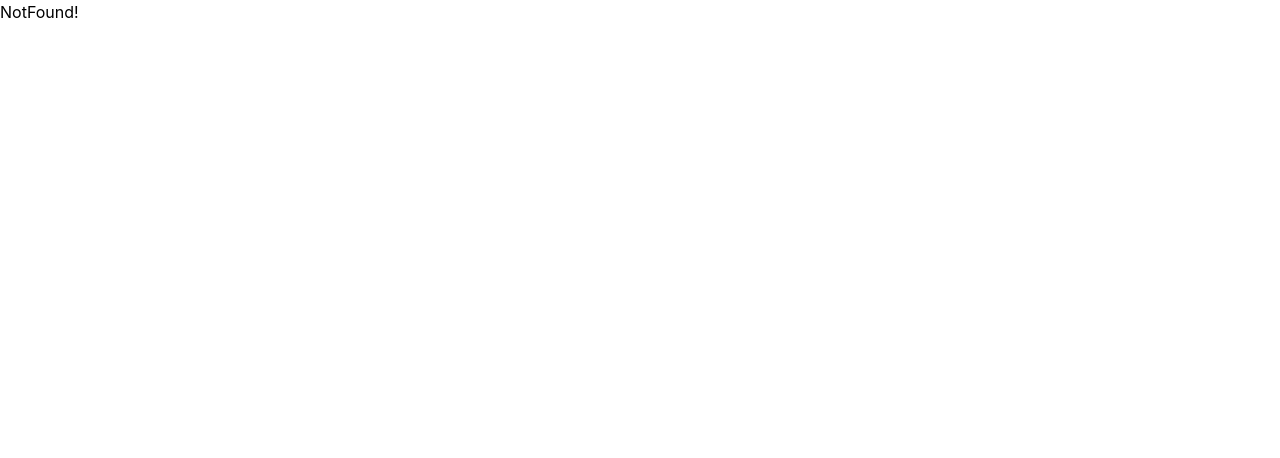
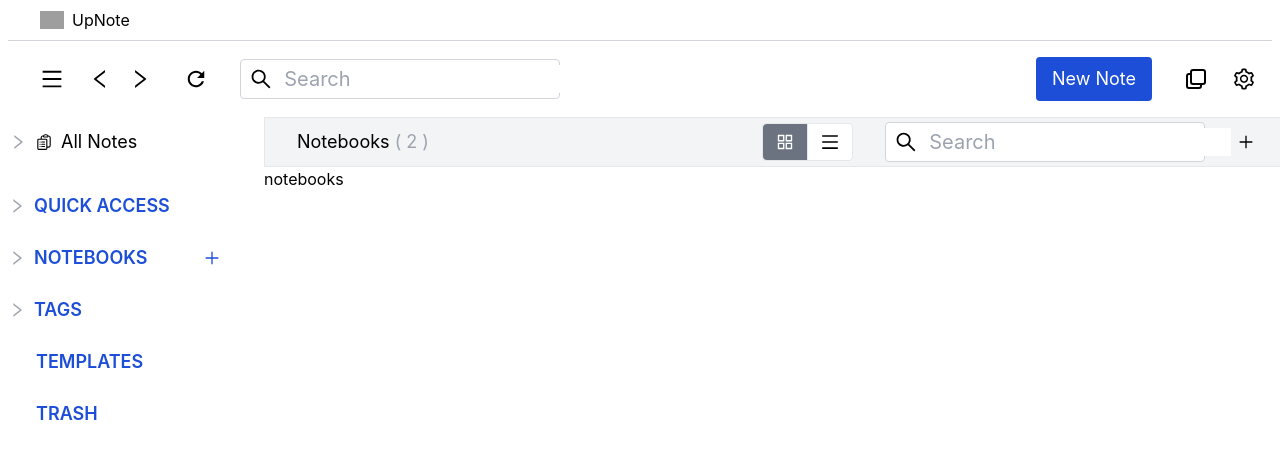
Before and after one commit to jelly12paw/UpNote_CloneCoding, a React (Create React App) app in the folder upnote/: page /lists in a window 1280 px wide. Before the commit this address had no page. Shown: the top 458 px of the page. Built offline with nearby package versions, Linux system fonts and the light colour scheme; grey boxes are pictures that could not be loaded.

Commit message:
feat: NotebookList page

```diff
--- a/upnote/src/App.js
+++ b/upnote/src/App.js
@@ -2,6 +2,7 @@ import './App.css';
 import { createBrowserRouter, RouterProvider } from 'react-router-dom';
 import Home from './pages/Home/Home';
 import Notfound from './pages/NotFound/Notfound';
+import NoteLists from './pages/NoteBooks/NoteLists';
 
 const router = createBrowserRouter([
   {
@@ -9,7 +10,7 @@ const router = createBrowserRouter([
     element: <Home />,
     errorElement: <Notfound />,
     children: [
-      { path: '/books', element: <Notfound /> },
+      { path: '/lists', element: <NoteLists /> },
     ]
   }
 ])
--- a/upnote/src/components/Navbar/Sidebar.jsx
+++ b/upnote/src/components/Navbar/Sidebar.jsx
@@ -1,14 +1,15 @@
 import React from 'react';
 import { AiOutlinePlus, AiOutlineRight } from "react-icons/ai";
 import { HiOutlineClipboardDocumentList } from "react-icons/hi2";
+import { Link } from 'react-router-dom';
 
 export default function Sidebar() {
     return (
         <nav className='w-1/4'>
-            <li className='list-none text-lg py-2 hover:bg-gray-100 cursor-pointer flex items-center mb-6'><AiOutlineRight className='text-gray-400 font-bold mr-2' /><HiOutlineClipboardDocumentList className='mr-2' />All Notes</li>
+            <li className='list-none text-lg py-[0.65rem] border border-white hover:bg-gray-100 hover:border-gray-100 cursor-pointer flex items-center mb-6'><AiOutlineRight className='text-gray-400 font-bold mr-2' /><HiOutlineClipboardDocumentList className='mr-2' />All Notes</li>
             <li className='list-none my-6 text-lg font-semibold text-blue-700 hover:text-blue-800 cursor-pointer flex items-center'><AiOutlineRight className='text-gray-400 font-bold mr-2' />QUICK ACCESS</li>
             <li className='list-none my-6 text-lg font-semibold text-blue-700 hover:text-blue-800 cursor-pointer flex'>
-                <p className='flex items-center'><AiOutlineRight className='text-gray-400 font-bold mr-2' />NOTEBOOKS</p>
+                <Link to='/lists' className='flex items-center'><AiOutlineRight className='text-gray-400 font-bold mr-2' />NOTEBOOKS</Link>
                 <button className='ml-14 mr-2'><AiOutlinePlus /></button>
             </li>
             <li className='list-none my-6 text-lg font-semibold text-blue-700 hover:text-blue-800 cursor-pointer flex items-center'><AiOutlineRight className='text-gray-400 font-bold mr-2' />TAGS</li>
--- /dev/null
+++ b/upnote/src/pages/NoteBooks/NoteLists.jsx
@@ -0,0 +1,31 @@
+import React, { useState } from 'react';
+import { AiOutlineMenu, AiOutlineAppstore, AiOutlineSearch, AiOutlinePlus } from "react-icons/ai";
+
+export default function NoteLists() {
+    const [btnStates, setBtnStates] = useState('apps');
+    const handelClick = (btn) => setBtnStates(btn);
+
+    return (
+        <div className='w-screen'>
+            <div className='border border-gray-200 bg-gray-100 w-full flex justify-between items-center py-1 text-lg'>
+                <p className='ml-8'>Notebooks <span className='text-gray-400'>( 2 )</span></p>
+                <div className='flex items-center'>
+                    <div className='border border-gray-200 bg-white flex items-center text-xl rounded'>
+                        <button onClick={() => handelClick('apps')}
+                            className={btnStates === 'apps' ? 'py-2 px-3 border-r border-gray-200 bg-gray-500 text-white rounded-l' : 'py-2 px-3 border-r'}><AiOutlineAppstore /></button>
+                        <button onClick={() => handelClick('lists')}
+                            className={btnStates === 'lists' ? 'py-2 px-3 bg-gray-500 text-white rounded-r' : 'py-2 px-3'}><AiOutlineMenu /></button>
+                    </div>
+                    <div className='h-10 w-80 border border-gray-300 rounded flex items-center bg-white mx-8'>
+                        <button className='ml-2 text-2xl'><AiOutlineSearch /></button>
+                        <input type="text" placeholder='  Search' className='text-xl' />
+                    </div>
+                    <div className='mr-8'><AiOutlinePlus /></div>
+                </div>
+            </div>
+            <div>
+                notebooks
+            </div>
+        </div>
+    );
+}
```
